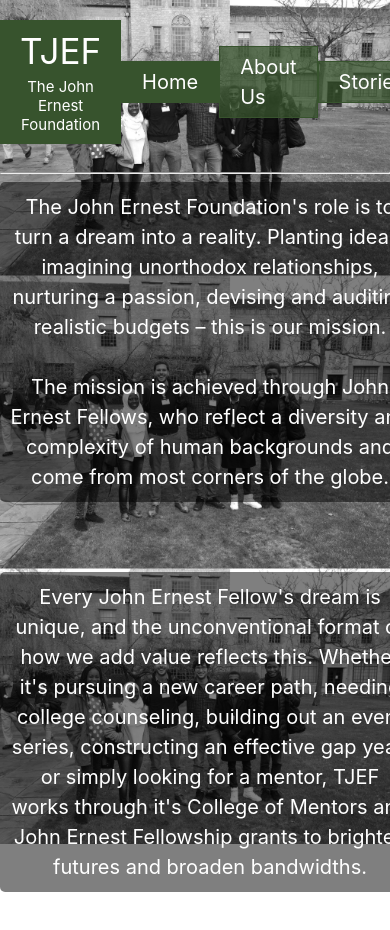
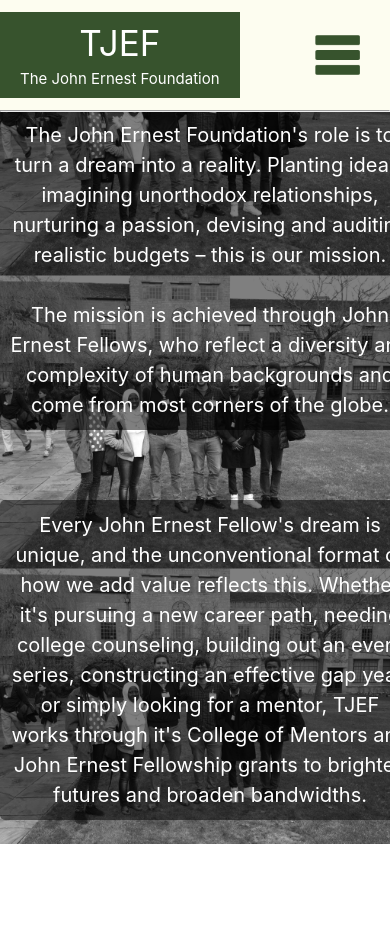
Before and after one commit to jaredhanson11/tjef-redesign, a React (Create React App) app in the folder tjef/: page / in a window 390 px wide. Shown: the top 930 px of the page. Built offline with nearby package versions, Linux system fonts and the light colour scheme.

Commit message:
Made page nav mobile friendly

```diff
--- a/tjef/src/components/common/AppLogo.tsx
+++ b/tjef/src/components/common/AppLogo.tsx
@@ -2,11 +2,16 @@
 import {css, jsx} from "@emotion/core"
 import defaultStyles from "../../styles"
 
-type AppLogoProps = {}
+type AppLogoProps = {
+  onClick?: () => void
+}
 
 export default function AppLogo(props: AppLogoProps) {
   let [horizontalPadding, verticalPadding] = [20, 10]
-  let containerCss = css(defaultStyles.marginBetweenChilren(5), {
+  let containerCss = css(
+    props.onClick ? defaultStyles.clickable : undefined,
+    defaultStyles.marginBetweenChilren(5),
+    {
       backgroundColor: defaultStyles.colors.main,
       paddingLeft: horizontalPadding,
       paddingRight: horizontalPadding,
@@ -14,11 +19,12 @@ export default function AppLogo(props: AppLogoProps) {
       paddingBottom: verticalPadding,
       display: "inline-block",
       textAlign: "center",
-  })
+    }
+  )
   let header = css({color: "white", fontSize: 35})
   let subheader = css({color: "white", fontSize: 15})
   return (
-    <div css={containerCss}>
+    <div css={containerCss} onClick={props.onClick}>
       <div css={header}>TJEF</div>
       <div css={subheader}>The John Ernest Foundation</div>
     </div>
--- a/tjef/src/components/common/PageNav.tsx
+++ b/tjef/src/components/common/PageNav.tsx
@@ -1,5 +1,7 @@
 /** @jsx jsx */
-import {css, jsx} from "@emotion/core"
+import {css, Interpolation, jsx} from "@emotion/core"
+import {useState} from "react"
+import menuIcon from "../../imgs/menu-icon.png"
 import defaultStyles from "../../styles"
 import AppLogo from "./AppLogo"
 
@@ -10,6 +12,8 @@ type PageNavProps = {
 }
 
 export default function PageNav(props: PageNavProps) {
+  let [navMenuCollapsed, setNavMenuCollapsed] = useState(true)
+
   function navigate(tab: NavTabs) {
     if (tab === "home") {
       window.location.href = "/"
@@ -18,29 +22,77 @@ export default function PageNav(props: PageNavProps) {
     }
   }
 
+  function mobileCss(_css: Interpolation<undefined>) {
+    return css({"@media (max-width:1000px)": _css})
+  }
+
+  let navPlaceholderCss = css({
+    height: 110,
+  })
   let containerCss = css({
     width: "100%",
+    top: 0,
+    position: "fixed",
+    zIndex: 1,
   })
 
   let navContainerCss = css({
-    paddingBottom: 20,
-    paddingTop: 20,
+    backgroundColor: defaultStyles.colors.offWhite,
     width: "100%",
     display: "flex",
     flexDirection: "row",
     justifyContent: "space-between",
     alignItems: "center",
+    height: 110,
   })
-  let navItemsCss = css({
+  let navItemsCss = css(
+    {
       display: "flex",
       flexDirection: "row",
       alignItems: "center",
       marginRight: 30,
+    },
+    // collapsed menu
+    mobileCss({
+      display: "none",
+    })
+  )
+
+  let collapsibleNavItemsCss = css(defaultStyles.marginBetweenChilren(20), {
+    display: "none",
+    position: "fixed",
+    width: "100%",
+    height: "100%",
+    backgroundColor: defaultStyles.colors.offWhite,
+    flexDirection: "column",
+    left: 0,
+    top: 110,
+    textAlign: "center",
+  })
+  let expandedNavItemsCss = css(
+    collapsibleNavItemsCss,
+    mobileCss({display: "flex"})
+  )
+  let mobileNavMenuCss = css(
+    {height: 40, width: 45, marginRight: 30, display: "none"},
+    mobileCss({display: "block"})
+  )
+  let mobileNavItemsXCss = css(defaultStyles.clickable, {
+    fontSize: "2em",
+    textAlign: "right",
+    paddingRight: 50,
+    fontWeight: "bold",
+    "&:hover": {
+      backgroundColor: defaultStyles.colors.grey,
+    },
   })
   let activeNavItemCss = css({
     backgroundColor: defaultStyles.colors.main,
   })
-  let navItemCss = css(defaultStyles.body, defaultStyles.clickable, {
+  let navItemCss = css(
+    defaultStyles.body,
+    defaultStyles.clickable,
+    {
       color: defaultStyles.colors.white,
       border: `${defaultStyles.colors.main} solid 1px`,
       paddingLeft: 20,
@@ -49,7 +101,11 @@ export default function PageNav(props: PageNavProps) {
       paddingBottom: 5,
       backgroundColor: defaultStyles.colors.lightMain,
       "&:hover": activeNavItemCss,
+    },
+    mobileCss({
+      fontSize: "2em",
     })
+  )
   let donateCss = css(
     defaultStyles.header2,
     defaultStyles.roundedCorners,
@@ -64,55 +120,22 @@ export default function PageNav(props: PageNavProps) {
       "&:hover": {
         textDecoration: "underline",
       },
-    }
+    },
+    mobileCss({
+      fontSize: "2em",
+      paddingLeft: 40,
+      paddingRight: 40,
+      paddingTop: 20,
+      paddingBottom: 20,
+    })
   )
-  let lineBreakCss = css({})
-  return (
-    <div css={containerCss}>
-      <div css={navContainerCss}>
-        <AppLogo />
-        <div css={navItemsCss}>
-          <div
-            onClick={() => navigate("home")}
-            css={css(
-              navItemCss,
-              props.activeTab === "home" ? activeNavItemCss : undefined
-            )}>
-            Home
-          </div>
-          <div
-            onClick={() => navigate("about")}
-            css={css(
-              navItemCss,
-              props.activeTab === "about" ? activeNavItemCss : undefined
-            )}>
-            About Us
-          </div>
-          <div
-            onClick={() => navigate("stories")}
-            css={css(
-              navItemCss,
-              props.activeTab === "stories" ? activeNavItemCss : undefined
-            )}>
-            Stories
-          </div>
-          <div
-            onClick={() => navigate("board")}
-            css={css(
-              navItemCss,
-              props.activeTab === "board" ? activeNavItemCss : undefined
-            )}>
-            Board of Governors
-          </div>
-          <form
-            action="https://www.paypal.com/donate"
-            method="post"
-            target="_top">
-            <input
-              type="hidden"
-              name="hosted_button_id"
-              value="VB8DHAFBQ95C6"
-            />
+  let lineBreakCss = css({
+    margin: 0,
+    padding: 0,
+  })
+  let donateButton = (
+    <form action="https://www.paypal.com/donate" method="post" target="_top">
+      <input type="hidden" name="hosted_button_id" value="VB8DHAFBQ95C6" />
       <input
         css={donateCss}
         type="submit"
@@ -127,9 +150,92 @@ export default function PageNav(props: PageNavProps) {
         height="1"
       />
     </form>
+  )
+  let navItems = [
+    <div
+      onClick={() => navigate("home")}
+      css={css(
+        navItemCss,
+        props.activeTab === "home" ? activeNavItemCss : undefined
+      )}>
+      Home
+    </div>,
+    <div
+      onClick={() => navigate("about")}
+      css={css(
+        navItemCss,
+        props.activeTab === "about" ? activeNavItemCss : undefined
+      )}>
+      About Us
+    </div>,
+    <div
+      onClick={() => navigate("stories")}
+      css={css(
+        navItemCss,
+        props.activeTab === "stories" ? activeNavItemCss : undefined
+      )}>
+      Stories
+    </div>,
+    <div
+      onClick={() => navigate("board")}
+      css={css(
+        navItemCss,
+        props.activeTab === "board" ? activeNavItemCss : undefined
+      )}>
+      Board of Governors
+    </div>,
+    donateButton,
+  ]
+
+  return (
+    <div>
+      <div css={navPlaceholderCss}></div>
+      <div css={containerCss}>
+        <div css={navContainerCss}>
+          <AppLogo onClick={() => navigate("home")} />
+          <div>
+            <div css={navItemsCss}>{navItems}</div>
+            <div css={mobileNavMenuCss}>
+              <NavMenuIcon
+                onClick={() => setNavMenuCollapsed(!navMenuCollapsed)}
+              />
+            </div>
+            <div
+              css={
+                navMenuCollapsed ? collapsibleNavItemsCss : expandedNavItemsCss
+              }>
+              <div
+                onClick={() => setNavMenuCollapsed(true)}
+                css={mobileNavItemsXCss}>
+                X
+              </div>
+              {navItems}
+            </div>
           </div>
         </div>
         <hr css={lineBreakCss} />
       </div>
+    </div>
   )
 }
+
+type NavMenuIconProps = {
+  onClick: () => void
+}
+
+function NavMenuIcon(props: NavMenuIconProps) {
+  let containerCss = css(defaultStyles.clickable, {
+    height: "100%",
+    width: "100%",
+  })
+  let imgCss = css({
+    boxSizing: "border-box",
+    height: "100%",
+    width: "100%",
+  })
+  return (
+    <div css={containerCss} onClick={props.onClick}>
+      <img src={menuIcon} css={imgCss} />
+    </div>
+  )
+}
```
Also changed, not shown: tjef/src/imgs/menu-icon.png (added). Lines whose indentation alone changed are shown as unchanged.
